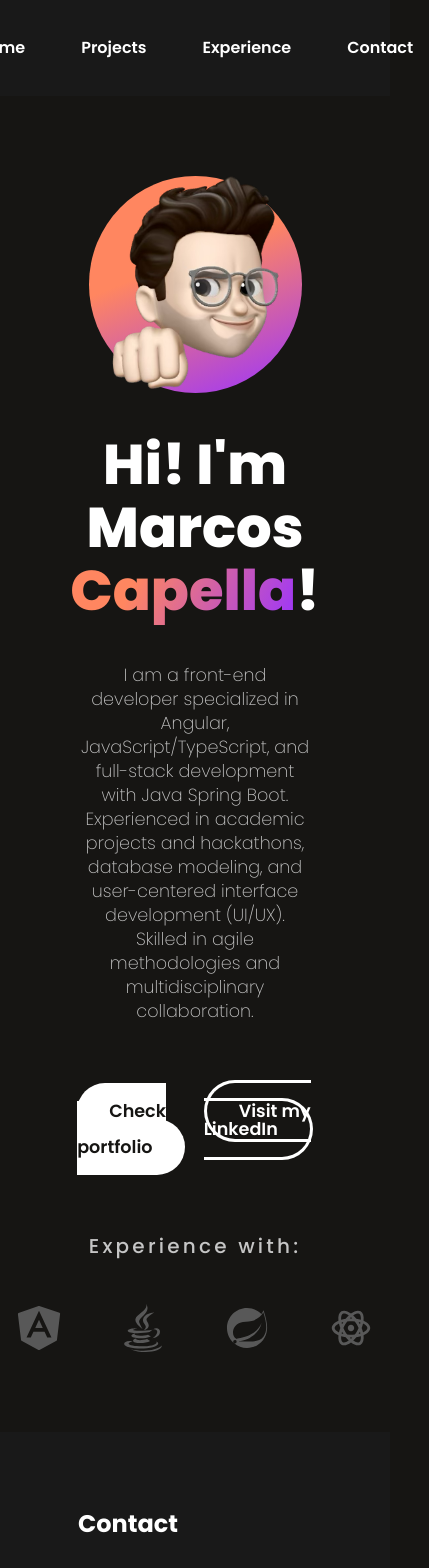
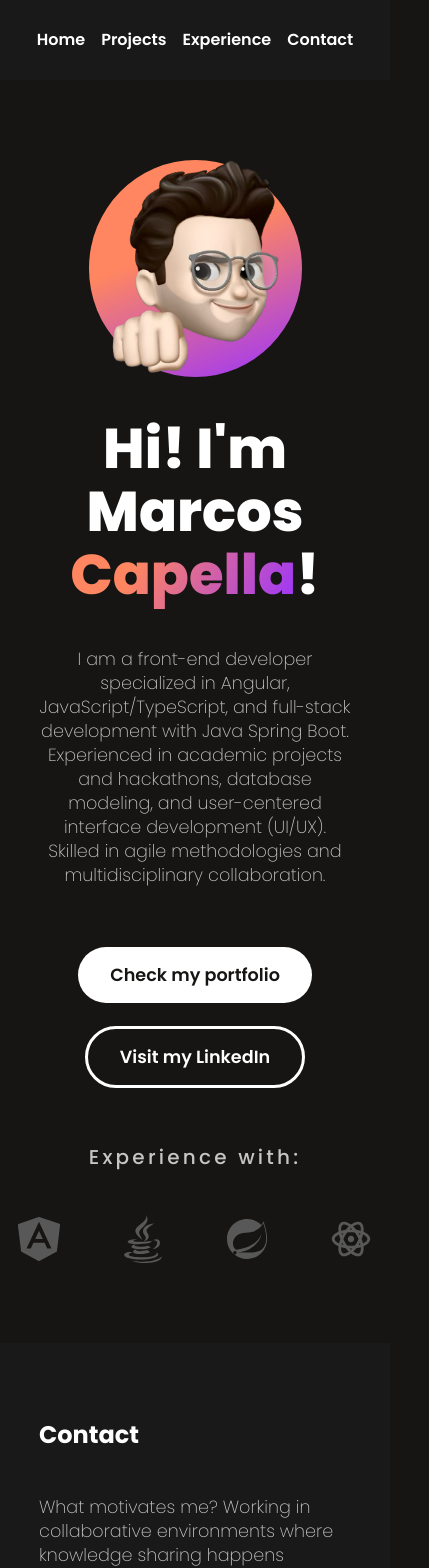
Before and after one commit to capella-marcosfilipe/marcoscapella-portfolio-ng, an Angular app: page /home in a window 390 px wide. Shown: the top 1568 px of the page, 429 px wide, since content can reach past the window. Built offline with nearby package versions, Linux system fonts and the light colour scheme.

Commit message:
Implemented necessary media queries

```diff
--- a/src/app/pages/experience/experience.component.css
+++ b/src/app/pages/experience/experience.component.css
@@ -63,3 +63,9 @@
   flex-direction: column;
   gap: 0.5rem;
 }
+
+@media screen and (max-width: 768px) {
+  .item__head {
+    flex-direction: column;
+  }
+}
--- a/src/app/pages/home/home.component.css
+++ b/src/app/pages/home/home.component.css
@@ -79,3 +79,11 @@
   width: 48px;
   height: auto;
 }
+
+@media screen and (max-width: 768px) {
+  .buttons {
+    flex-direction: column;
+    gap: 4rem;
+    align-items: center;
+  }
+}
--- a/src/app/shared/components/header/header.component.css
+++ b/src/app/shared/components/header/header.component.css
@@ -1,13 +1,12 @@
 header {
   background-color: var(--bg-color-brighter);
   padding: 2rem;
-  text-align: center;
 }
 
 nav {
   display: flex;
   justify-content: center;
-  text-align: center;
+  flex-wrap: wrap;
   gap: 1.5rem;
 }
 
@@ -23,3 +22,13 @@
 nav a:hover {
   color: var(--font-secondary-color);
 }
+
+@media screen and (max-width: 768px) {
+  nav {
+    gap: 1rem;
+  }
+
+  nav a {
+    padding: 0;
+  }
+}
--- a/src/styles.css
+++ b/src/styles.css
@@ -27,3 +27,9 @@
 .flex-horizontal {
   display: flex;
 }
+
+@media screen and (max-width: 768px) {
+  .content-width {
+    width: 80%;
+  }
+}
```
